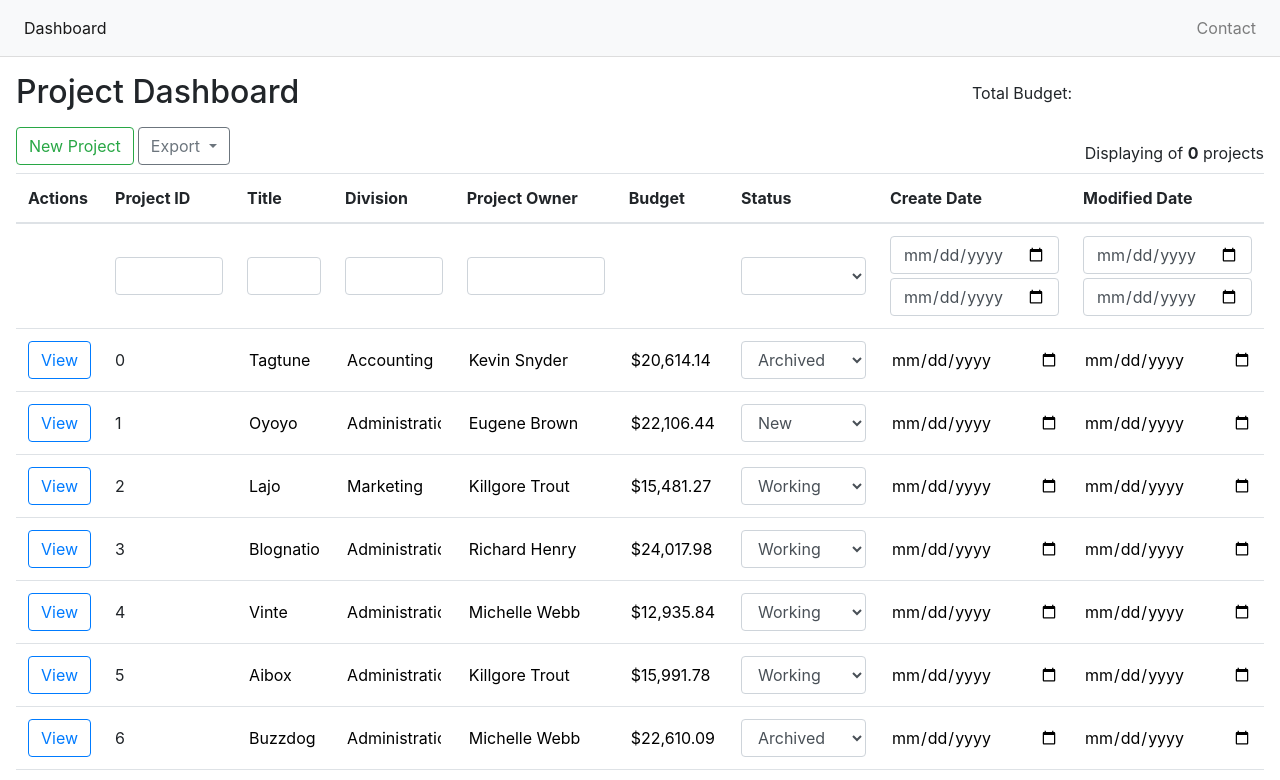
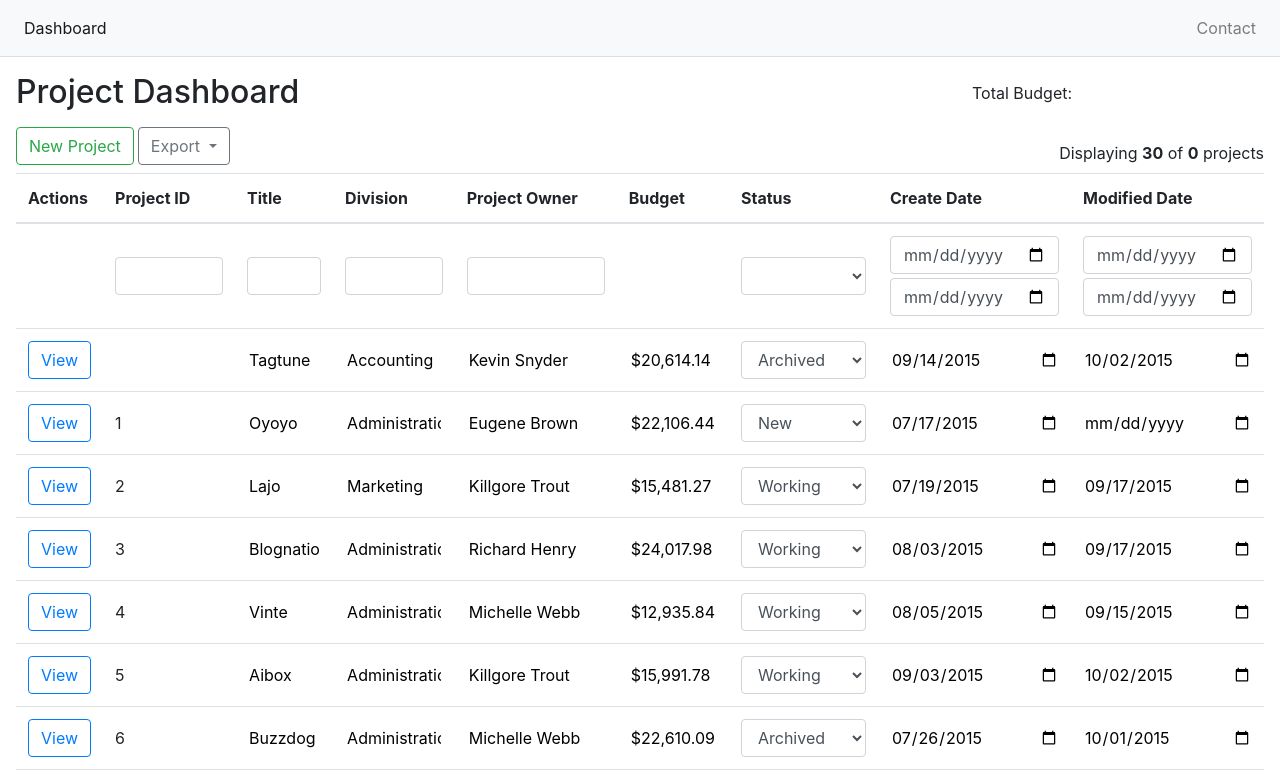
Before and after one commit to agroves333/rr19, an Angular app: page /dashboard in a window 1280 px wide. Shown: the top 780 px of the page. Built offline with nearby package versions, Linux system fonts and the light colour scheme.

Commit message:
fixed filtering and more refactoring

```diff
--- a/src/app/components/grid/grid.component.html
+++ b/src/app/components/grid/grid.component.html
@@ -13,8 +13,6 @@
                 class="form-control"
                 type="text"
                 [formControlName]="header?.field"
-                [attr.data-field]="header?.field"
-                [attr.data-partial]="header?.partial"
                 (input)="updateFilters(header?.field, $event.target.value, header?.partial, header?.type)"
               >
               <input
@@ -22,16 +20,12 @@
                 class="form-control"
                 type="number"
                 [formControlName]="header?.field"
-                [attr.data-field]="header?.field"
-                [attr.data-partial]="header?.partial"
                 (input)="updateFilters(header?.field, $event.target.value, header?.partial, header?.type)"
               >
               <select
                 *ngIf="header?.type === 'select'"
                 class="form-control"
                 [formControlName]="header?.field"
-                [attr.data-field]="header?.field"
-                [attr.data-partial]="header?.partial"
                 (input)="updateFilters(header?.field, $event.target.value, header?.partial, header?.type)"
               >
                 <option value="">Any</option>
@@ -42,7 +36,6 @@
                 class="form-control mb-1"
                 type="date"
                 [formControlName]="header?.field"
-                [attr.data-field]="header?.field + '_to'"
                 (input)="updateFilters(header?.field, $event.target.value, header?.partial, header?.type)"
               >
               <input
@@ -50,7 +43,6 @@
                 class="form-control"
                 type="date"
                 [formControlName]="header?.field"
-                [attr.data-field]="header?.field + '_from'"
                 (input)="updateFilters(header?.field, $event.target.value, header?.partial, header?.type)"
               >
             </div>
@@ -58,8 +50,8 @@
         </tr>
       </thead>
       <tbody>
-      </tbody>
-      <tr formGroupName="grid" *ngFor="let row of rows; trackBy: trackByFn">
+        <tr formGroupName="grid" *ngFor="let row of data; trackBy: trackByFn">
+          <ng-container>
             <td *ngFor="let header of headers">
               <input
                 *ngIf="header.editable && (header.type === 'text' || header.type === 'currency')"
@@ -67,7 +59,7 @@
                 type="text"
                 (input)="handleChange(header.field, $event.target.value, header.type, row.id)"
                 [formControlName]="header?.field + '_' + row.id"
-            [attr.data-field]="header.field"
+                [value]="getValue(row, header.field, header.type)"
               >
               <input
                 *ngIf="header.editable && header.type === 'date'"
@@ -75,14 +67,14 @@
                 type="date"
                 (input)="handleChange(header.field, $event.target.value, header.type, row.id)"
                 [formControlName]="header?.field + '_' + row.id"
-            [attr.data-field]="header.field"
+                [value]="getValue(row, header.field, header.type)"
               >
               <select
                 *ngIf="header.editable && header.type === 'select'"
                 class="form-control"
                 (input)="handleChange(header.field, $event.target.value, header.type, row.id)"
                 [formControlName]="header?.field + '_' + row.id"
-            [attr.data-field]="header.field"
+                [value]="getValue(row, header.field, header.type)"
               >
                 <option
                   *ngFor="let item of header.options | keyvalue"
@@ -92,7 +84,7 @@
                   {{item.value}}
                 </option>
               </select>
-          <span *ngIf="!header.editable">{{getValue(row[header.field], header.type)}}</span>
+              <span *ngIf="!header.editable">{{getValue(row, header.field, header.type)}}</span>
               <button
                 *ngIf="header.type === 'actions' && header?.components?.view?.component === 'button'"
                 type="button"
@@ -101,7 +93,9 @@
                 {{header?.components?.view?.text}}
               </button>
             </td>
+          </ng-container>
         </tr>
+      </tbody>
     </table>
   </form>
 </div>
--- a/src/app/components/grid/grid.component.ts
+++ b/src/app/components/grid/grid.component.ts
@@ -4,22 +4,18 @@ import {
   OnDestroy,
   Input,
   Output,
-  EventEmitter,
-  ChangeDetectionStrategy
+  EventEmitter
 } from '@angular/core';
 import { FormGroup, FormControl } from '@angular/forms';
-import { Observable, Subscription } from 'rxjs';
-import moment from 'moment';
+import { Subscription } from 'rxjs';
 
 @Component({
   selector: 'app-grid',
   templateUrl: './grid.component.html',
   styleUrls: ['./grid.component.scss'],
-  changeDetection: ChangeDetectionStrategy.OnPush
 })
 export class GridComponent implements OnInit, OnDestroy {
-  @Input() data: Observable<any[]>;
-  rows: any[];
+  @Input() data: any[];
   @Input() headers: any[];
   @Input() debounceTime = 1000;
   @Output() filter: EventEmitter<any> = new EventEmitter();
@@ -37,24 +33,22 @@ export class GridComponent implements OnInit, OnDestroy {
       }
     });
 
-    this.data.subscribe(rows => {
     const gridGroup = new FormGroup({});
-      rows.forEach(row => {
+    if (this.data && this.headers) {
+      // Build form
+      this.data.forEach(row => {
         this.headers.forEach(header => {
           if (header.field) {
             const inputName = `${header.field}_${row.id}`;
-            const defaultValue = this.getValue(row[header.field], header.type);
+            const defaultValue = this.getValue(row, header.field, header.type);
             const cellFormControl = new FormControl(defaultValue);
             gridGroup.addControl(inputName, cellFormControl);
           }
         });
-      });
-      this.rows = [...rows];
-      this.gridForm.removeControl('filters');
-      this.gridForm.removeControl('grid');
         this.gridForm.addControl('filters', filterGroup);
         this.gridForm.addControl('grid', gridGroup);
       });
+    }
   }
 
   ngOnDestroy() {
@@ -62,11 +56,6 @@ export class GridComponent implements OnInit, OnDestroy {
   }
 
   updateFilters(field, value, partial, type) {
-    this.gridForm.patchValue({
-      filters: {
-        [field]: value
-      }
-    });
     this.filter.emit({
       field,
       value,
@@ -84,22 +73,18 @@ export class GridComponent implements OnInit, OnDestroy {
     });
   }
 
-  getDateValue(date) {
-    return moment(date, 'MM/DD/YYYY').format('YYYY-MM-DD');
-  }
-
-  setDateValue(date) {
-    return moment(date, 'YYYY-MM-DD').format('MM/DD/YYYY');
-  }
-
-  getValue(value, format) {
-    if (format === 'currency') {
+  getValue(row, field, type) {
+    if (row && row[field]) {
+      const value = row[field];
+      if (type === 'currency') {
         return Number(value).toLocaleString('en-US', {style: 'currency', currency: 'USD'});
       }
       return value;
     }
+    return '';
+  }
 
-  trackByFn(index, item ) {
-    return( item.id );
+  trackByFn(index, item) {
+    return (item.id);
   }
 }
--- a/src/app/pages/dashboard/dashboard.component.ts
+++ b/src/app/pages/dashboard/dashboard.component.ts
@@ -1,21 +1,21 @@
-import {Component, OnDestroy, OnInit, ChangeDetectorRef} from '@angular/core';
+import { Component, OnDestroy, OnInit } from '@angular/core';
 import {Title} from '@angular/platform-browser';
-import { Observable, Subscription } from 'rxjs';
-import { map, filter } from 'rxjs/operators';
+import { Subscription } from 'rxjs';
+import { map } from 'rxjs/operators';
 import moment from 'moment';
 import { ProjectStore } from '../../store/project/project.store';
 import { Project } from '../../interfaces/project.interface';
-import {AlertService} from '../../services/alert/alert.service';
-import {UtilityService} from '../../services/utility/utility.service';
+import { AlertService } from '../../services/alert/alert.service';
+import { UtilityService } from '../../services/utility/utility.service';
 
 @Component({
   selector: 'app-dashboard',
   templateUrl: './dashboard.component.html',
-  styleUrls: ['./dashboard.component.scss']
+  styleUrls: ['./dashboard.component.scss'],
 })
 export class DashboardComponent implements OnInit, OnDestroy {
 
-  projects: Observable<Project[]>;
+  projects: Project[];
   totalProjects = 0;
   totalBudget;
   statusCounts = {};
@@ -122,9 +122,9 @@ export class DashboardComponent implements OnInit, OnDestroy {
       }
     }
 
-    this.projects = this.projectStore.state$.pipe(
-      map(state => state.projects),
-      filter(project => {
+    this.projectStore.state$.pipe(
+      map(state => {
+        return state.projects.filter(project => {
           const include = Object.keys(this.filters).reduce((acc, key) => {
             if (this.filters[key].partial) {
               // Handle full text search for text inputs
@@ -153,12 +153,18 @@ export class DashboardComponent implements OnInit, OnDestroy {
             return acc;
           }, true);
           return include;
+        });
       })
-    );
+    )
+      .subscribe(projects => {
+        this.projects = [...projects];
+      });
   }
 
   patchProject({field, value, type, id}) {
     this.projectStore.patchProject({field, value, type, id});
+    const columnName = this.gridHeaders.find(header => header.field === field).name;
+    this.alertService.alert(`Project ${id} ${columnName} Updated`);
   }
 
   getStats() {
--- a/src/app/services/alert/alert.service.ts
+++ b/src/app/services/alert/alert.service.ts
@@ -11,7 +11,7 @@ export class AlertService {
 
   constructor() { }
 
-  alert(type, message = 'success') {
+  alert(message, type = 'success') {
     this.message = '';
     this.type = type;
     this.isOpen = true;
--- a/src/app/store/project/project.store.ts
+++ b/src/app/store/project/project.store.ts
@@ -1,15 +1,15 @@
-import { Injectable, OnDestroy } from '@angular/core';
+import { Injectable } from '@angular/core';
 import moment from 'moment';
+import { Project } from '../../interfaces/project.interface';
+import mockData from '../../../mocks/projects.json';
 import { Store } from '../store';
-import { Project } from '../../interfaces/project.interface';
 import { ProjectState } from './project.state';
-import mockData from '../../../mocks/projects.json';
-import {UtilityService} from '../../services/utility/utility.service';
+import { UtilityService } from '../../services/utility/utility.service';
 
 @Injectable({
   providedIn: 'root'
 })
-export class ProjectStore extends Store<ProjectState> implements OnDestroy {
+export class ProjectStore extends Store<ProjectState> {
 
   constructor(public utils: UtilityService) {
     super(new ProjectState());
@@ -23,11 +23,6 @@ export class ProjectStore extends Store<ProjectState> implements OnDestroy {
     });
   }
 
-  ngOnDestroy() {
-    // Persist projects when refreshed
-    localStorage.setItem('projects', JSON.stringify(this.state.projects));
-  }
-
   seedProjects() {
     const serializedProjects = localStorage.getItem('projects');
     if (serializedProjects) {
@@ -36,7 +31,9 @@ export class ProjectStore extends Store<ProjectState> implements OnDestroy {
     return mockData.map((project, id) => {
       return {
         ...project,
-        id
+        id,
+        created: moment(project.created, 'MM/DD/YYYY').format('YYYY-MM-DD'),
+        modified: moment(project.modified, 'MM/DD/YYYY').format('YYYY-MM-DD')
       };
     });
   }
```
Lines whose indentation alone changed are shown as unchanged.
